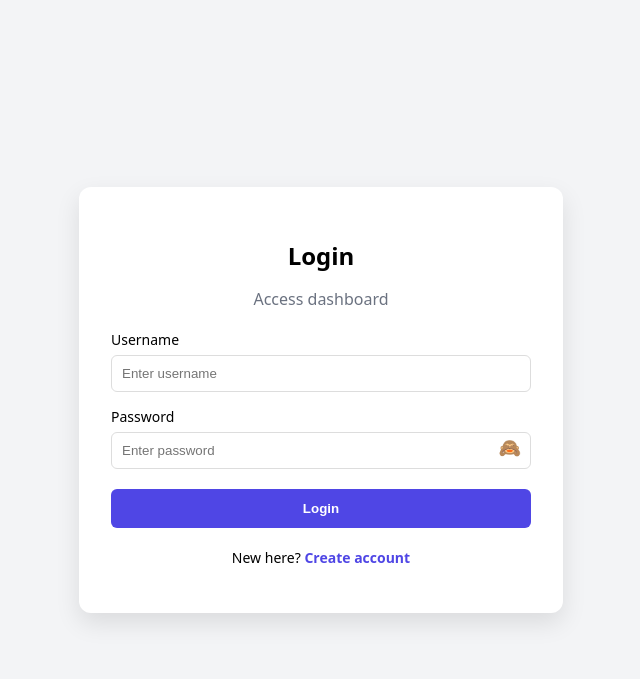
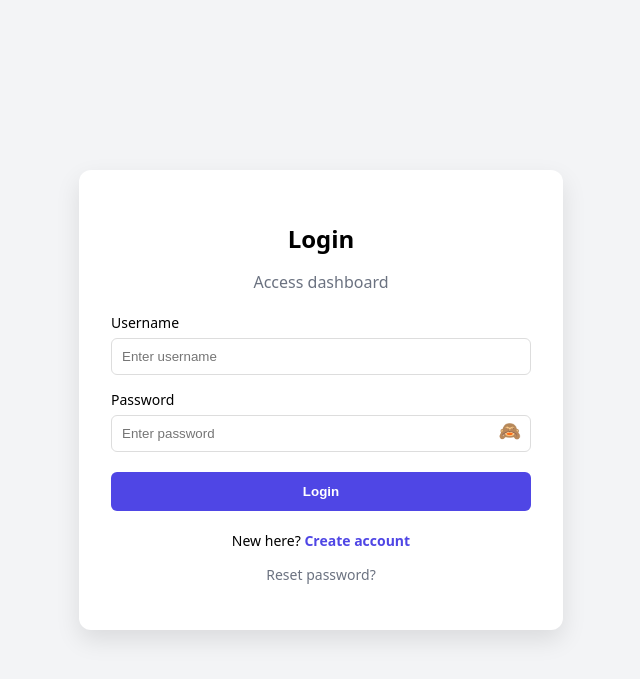
Before and after one commit to sailender0/Fastapi-Login-app, a FastAPI app: page / in a window 1280 px wide. Shown: the top 679 px of the page, without its empty margins (319-959 px from the left). Run offline with FastAPI, Linux system fonts and the light colour scheme; parts of the project's set-up code (start-up, migrations or seed data) failed here and were passed over.

Commit message:
added the reset password option

```diff
--- a/app/core/security.py
+++ b/app/core/security.py
@@ -74,3 +74,21 @@ def decode_refresh_token(token: str) -> dict | None:
         return payload
     except JWTError:
         return None
+def create_reset_token(email: str) -> str:
+    # Reset tokens should be short-lived (e.g., 15 minutes)
+    expire = datetime.now(timezone.utc) + timedelta(minutes=15)
+    payload = {
+        "sub": email,
+        "exp": expire,
+        "type": "reset"
+    }
+    return jwt.encode(payload, settings.SECRET_KEY, algorithm="HS256")
+
+def decode_reset_token(token: str) -> str | None:
+    try:
+        payload = jwt.decode(token, settings.SECRET_KEY, algorithms=["HS256"])
+        if payload.get("type") != "reset":
+            return None
+        return payload.get("sub") # This is the user's email
+    except JWTError:
+        return None
--- a/app/routes/auth.py
+++ b/app/routes/auth.py
@@ -1,18 +1,21 @@
+from sqlalchemy.future import select
 from fastapi import APIRouter, BackgroundTasks, Request, Form, Depends
 from fastapi.responses import RedirectResponse
-import pyotp
+from httpx import request
+from typing import Optional
 from sqlalchemy.ext.asyncio import AsyncSession
 from fastapi.templating import Jinja2Templates
-from app.core.security import validate_password
+from app.core.security import decode_reset_token, validate_password, hash_password, create_reset_token
 from app.db.session import get_db
 from app.db.models import User
 from app.dependencies.rate_limit import rate_limit_dependency
 from app.services.rate_limiter import check_rate_limit, register_failure, register_success
 from app.services.auth_service import create_user, authenticate_user, get_user_by_email, get_user_by_username
-from app.services.email_service import send_mfa_email, send_welcome_email
+from app.services.email_service import send_mfa_email, send_welcome_email, send_reset_email
 from sqlalchemy.exc import IntegrityError
 from pydantic import EmailStr, TypeAdapter, ValidationError
 import logging
+import pyotp
 import secrets
 
 
@@ -200,6 +203,63 @@ async def dashboard(request: Request, db: AsyncSession = Depends(get_db)):
             "role": user.role
         }
     )
+@router.get("/reset-password")
+async def handle_reset_password(request: Request, token: Optional[str] = None):
+    if token :
+        email = decode_reset_token(token)
+        if not email:
+            return render_csrf(request, mode="login", message="Reset link is invalid or expired.")
+
+    # Show the reset form and pass the token forward
+        return render_csrf(request, mode="reset_password_form", extra={"token": token})
+    return render_csrf(request, mode="forgot_password")
+# 1. This handles the "Enter your email" form submission
+@router.post("/reset-password-request") # Changed the URL slightly
+async def handle_forgot_password(
+    request: Request,
+    email: str = Form(...),
+    db: AsyncSession = Depends(get_db)
+):
+    query=select(User).where(User.email == email)
+    result = await db.execute(query)
+    user = result.scalars().first()
+
+    if user:
+        token = create_reset_token(email)
+        # Make sure the link in the email points back to /reset-password
+        reset_link = f"{request.base_url}reset-password?token={token}"
+        await send_reset_email(email, reset_link)
+
+    return render_csrf(request, mode="login", message="If that email exists, a reset link has been sent.")
+
+
+@router.post("/reset-password")
+async def handle_password_reset(
+    request: Request,
+    token: str = Form(...),
+    new_password: str = Form(...),
+    confirm_password: str = Form(...),
+    db: AsyncSession = Depends(get_db)
+):
+
+    # 1. Verify the token again on submission
+    email = decode_reset_token(token)
+    if not email:
+        return render_csrf(request, mode="login", message="Session expired. Please try again.")
+
+    if new_password != confirm_password:
+        return render_csrf(request, mode="reset_password_form", extra={"token": token}, message="Passwords do not match.")
+
+    # 2. Update the user in the database
+    result = await db.execute(select(User).where(User.email == email))
+    user = result.scalars().first()
+
+    if user:
+        user.hashed_password = hash_password(new_password)
+        await db.commit()
+        return render_csrf(request, mode="login", message="Password updated! Please login.")
+
+    return render_csrf(request, mode="login", message="An error occurred.")
 @router.get("/logout")
 async def logout():
     response = RedirectResponse(url="/")
--- a/app/templates/index.html
+++ b/app/templates/index.html
@@ -44,7 +44,6 @@
             margin-bottom: 40px;
         }
 
-        /* --- UPDATED STYLE FOR MESSAGE --- */
         .status-msg {
             padding: 12px;
             border-radius: 8px;
@@ -115,14 +114,13 @@
             }
         }
 
-        // --- UPDATED SCRIPT TO AUTO-HIDE MESSAGE ---
         document.addEventListener("DOMContentLoaded", () => {
             const msg = document.getElementById("status-message");
             if (msg) {
                 setTimeout(() => {
                     msg.style.opacity = "0";
                     setTimeout(() => msg.remove(), 500);
-                }, 4000); // Disappears after 4 seconds
+                }, 4000);
             }
         });
     </script>
@@ -132,7 +130,7 @@
 <div class="container {% if role == 'admin' %}admin-mode{% endif %}">
 
     {% if message %}
-        <div id="status-message" class="status-msg {% if 'Account' in message or 'Success' in message %}msg-success{% else %}msg-error{% endif %}">
+        <div id="status-message" class="status-msg {% if 'Success' in message or 'sent' in message or 'updated' in message %}msg-success{% else %}msg-error{% endif %}">
             {{ message }}
         </div>
     {% endif %}
@@ -163,61 +161,76 @@
         <p class="subtitle">Join our platform</p>
         <form action="/register" method="post">
             <input type="hidden" name="csrf_token" value="{{ csrf_token }}">
-
             <label>Username</label>
             <input type="text" name="username" required placeholder="Pick a username">
-
             <label>Email Address</label>
             <input type="email" name="email" required placeholder="name@example.com">
-
             <label>Password</label>
             <div class="password-wrapper">
                 <input type="password" name="password" id="reg_p1" required>
                 <span class="toggle-icon" id="eye_reg1" onclick="togglePassword('reg_p1', 'eye_reg1')">🙈</span>
             </div>
-
             <label>Confirm Password</label>
             <div class="password-wrapper">
                 <input type="password" name="confirm_password" id="reg_p2" required>
                 <span class="toggle-icon" id="eye_reg2" onclick="togglePassword('reg_p2', 'eye_reg2')">🙈</span>
             </div>
-
             <button type="submit">Register</button>
         </form>
         <p style="text-align:center;margin-top:20px; font-size: 14px;">
             Already have an account? <a href="/" style="color: var(--primary); text-decoration:none; font-weight:600;">Login</a>
         </p>
-{% elif mode == "verify_mfa" %}
+
+    {% elif mode == "verify_mfa" %}
         <h2>Two-Step Verification</h2>
         <p class="subtitle">Enter the 6-digit code sent to your email</p>
-
         <form action="/verify-otp" method="post">
             <input type="hidden" name="csrf_token" value="{{ csrf_token }}">
-
             <div style="text-align: center; margin-top: 20px;">
-                <input
-                    type="text"
-                    name="otp_code"
-                    placeholder="000000"
-                    pattern="\d{6}"
-                    maxlength="6"
-                    required
-                    style="
-                        font-size: 24px;
-                        letter-spacing: 8px;
-                        text-align: center;
-                        width: 180px;
-                        border: 2px solid var(--primary);
-                    "
-                >
+                <input type="text" name="otp_code" placeholder="000000" pattern="\d{6}" maxlength="6" required
+                    style="font-size: 24px; letter-spacing: 8px; text-align: center; width: 180px; border: 2px solid var(--primary);">
             </div>
-
             <button type="submit">Verify & Login</button>
         </form>
-
         <p style="text-align:center; margin-top:20px; font-size: 14px;">
             Didn't get a code? <a href="/" style="color: var(--primary); text-decoration:none;">Try again</a>
         </p>
+
+    {% elif mode == "forgot_password" %}
+        <h2>Reset Password</h2>
+        <p class="subtitle">Enter your email to receive a reset link</p>
+
+        <form action="/reset-password-request" method="post">
+            <input type="hidden" name="csrf_token" value="{{ csrf_token }}">
+
+            <label>Email Address</label>
+            <input type="email" name="email" required placeholder="name@example.com">
+
+            <button type="submit">Send Reset Link</button>
+        </form>
+        <p style="text-align:center; margin-top:20px;">
+            <a href="/" style="font-size: 14px; color: var(--primary); text-decoration:none;">Back to Login</a>
+        </p>
+
+    {% elif mode == "reset_password_form" %}
+        <h2>New Password</h2>
+        <p class="subtitle">Set a secure password for your account</p>
+        <form action="/reset-password" method="post">
+            <input type="hidden" name="csrf_token" value="{{ csrf_token }}">
+            <input type="hidden" name="token" value="{{ token }}">
+            <label>New Password</label>
+            <div class="password-wrapper">
+                <input type="password" name="new_password" id="reset_p1" required>
+                <span class="toggle-icon" id="eye_reset1" onclick="togglePassword('reset_p1', 'eye_reset1')">🙈</span>
+            </div>
+            <label>Confirm New Password</label>
+            <div class="password-wrapper">
+                <input type="password" name="confirm_password" id="reset_p2" required>
+                <span class="toggle-icon" id="eye_reset2" onclick="togglePassword('reset_p2', 'eye_reset2')">🙈</span>
+            </div>
+            <button type="submit">Update Password</button>
+        </form>
+
     {% else %}
         <h2>Login</h2>
         <p class="subtitle">Access dashboard</p>
@@ -225,17 +238,18 @@
             <input type="hidden" name="csrf_token" value="{{ csrf_token }}">
             <label>Username</label>
             <input type="text" name="username" required placeholder="Enter username">
-
             <label>Password</label>
             <div class="password-wrapper">
                 <input type="password" name="password" id="login_p1" required placeholder="Enter password">
                 <span class="toggle-icon" id="eye_login1" onclick="togglePassword('login_p1', 'eye_login1')">🙈</span>
             </div>
-
             <button type="submit">Login</button>
         </form>
         <p style="text-align:center;margin-top:20px; font-size: 14px;">
             New here? <a href="/register" style="color: var(--primary); text-decoration:none; font-weight:600;">Create account</a>
+        </p>
+        <p style="text-align:center; margin-top:15px; font-size: 14px;">
+            <a href="/reset-password" style="color: var(--text-muted); text-decoration:none;">Reset password?</a>
         </p>
     {% endif %}
 
```
Also changed, not shown: app/services/email_service.py (+33 -0 lines).
